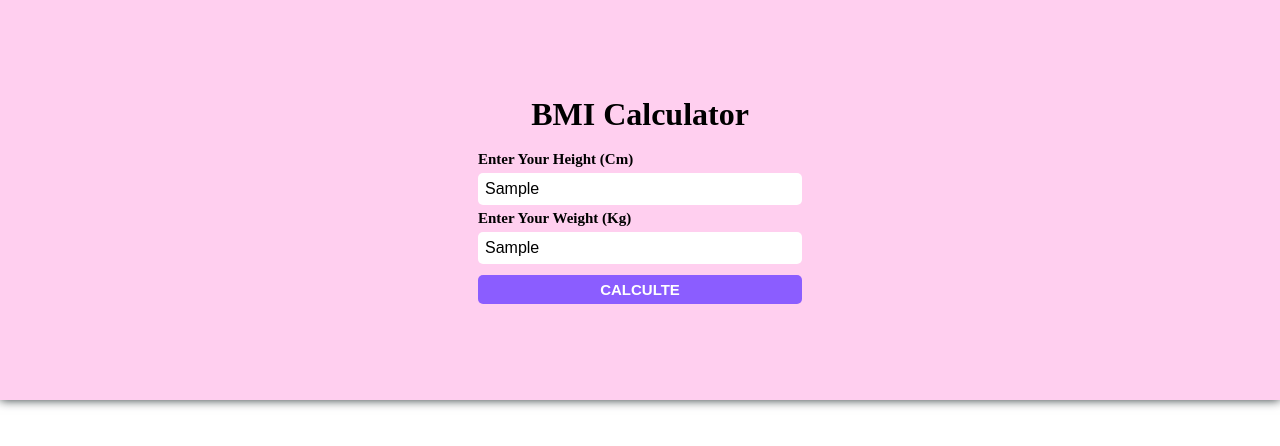
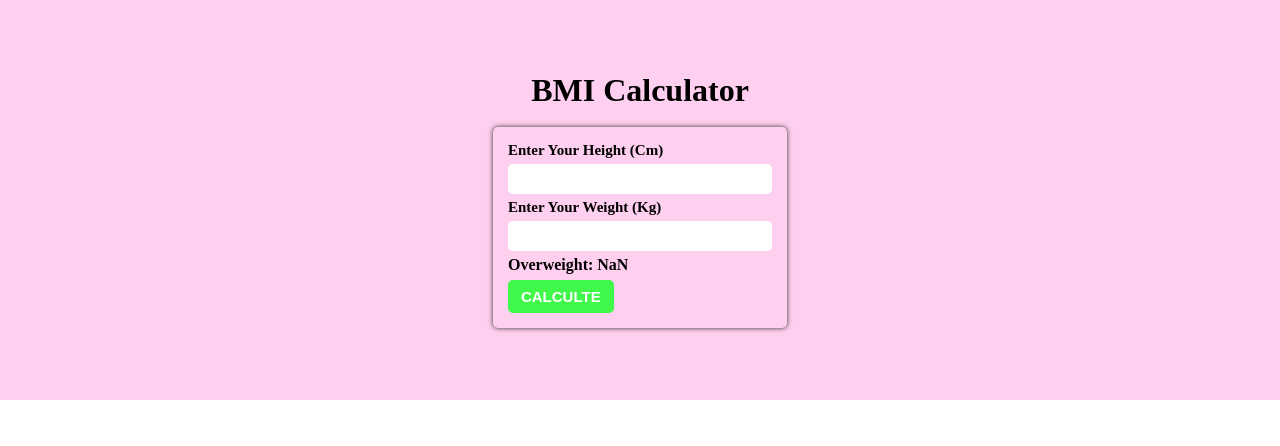
Before and after one commit to moha-salad64/BMI, a plain HTML site: page index.html in a window 1280 px wide. Both pictures are taken after typing "Sample", "Sample" into the empty fields and a click on the button "CALCULTE". Drawn offline with Linux system fonts and the light colour scheme.

Commit message:
part of functionality

```diff
--- a/index.html
+++ b/index.html
@@ -11,10 +11,13 @@
         <h1>BMI Calculator</h1>
         <div class="sub-container">
             <label>Enter your height (cm)</label>
-            <input type="type" class="height">
+            <input type="text" class="height">
+            <span class="errorText"></span>
             <label>Enter your weight (kg)</label>
-            <input type="type" class="weight">
-            <button>Calculte</button>
+            <input type="text" class="weight">
+            <span class="errorText"></span>
+            <div id="result"></div>
+            <button id="btncalculate">Calculte</button>
         </div>
     </div>
 
--- a/index.js
+++ b/index.js
@@ -1 +1,54 @@
-let weight = document.querySelector('.weight');
+const weight = document.querySelector('.weight');
+const height = document.querySelector('.height');
+const btnCalculate = document.getElementById('btncalculate');
+const errorText = document.querySelector('.errorText');
+let result = document.getElementById('result');
+
+btnCalculate.addEventListener('click', (event) => {
+    event.preventDefault();
+    let inputWeight = weight.value;
+    let inputHeight = height.value;
+
+    //checking the input fields empty
+    if (!inputHeight && !inputWeight) {
+        height.style.border = '1px solid red';
+        weight.style.border = '1px solid red';
+        // errorText.innerHTML = 'input required!'
+    }
+    else if (!inputHeight) {
+        height.style.border = '1px solid red';
+        // errorText.innerHTML = 'input required!'
+    }
+    else if (!inputWeight) {
+        weight.style.border = '1px solid red';
+        // errorText.innerHTML = 'input required!'
+    }
+    else {
+        calculateBMI();
+    }
+
+    // calculating BMI value fucntion
+    function calculateBMI() {
+        //calculating BMI value by fixed 2 point value
+        let BMI = (inputWeight / (inputHeight * inputHeight)).toFixed(2);
+        //checking BMI less than 18
+        if (BMI <= 18.5) {
+            result.innerText = `Under Weight: ${BMI}`;
+            result.style.fontWeight = '600';
+        }
+        else if (BMI > 18.6 && BMI < 25) {
+            result.innerHTML = `Normal Weight: ${BMI}`;
+            result.style.fontWeight = '600';
+        }
+        else {
+            result.textContent = `Overweight: ${BMI}`;
+            result.style.fontWeight = '600';
+        }
+        //clear border style
+        height.style.border = "";
+        weight.style.border = "";
+        //clear value input
+        weight.value = "";
+        height.value = "";
+    }
+})
--- a/style.css
+++ b/style.css
@@ -10,7 +10,6 @@
     align-items: center;
     height: 50vh;
     width: 50wh;
-    box-shadow: 0px 0px 10px #2A3335;
     background-color: #FFCFEF;
 }
 
@@ -18,15 +17,19 @@
     display: grid;
     flex-direction: column;
     margin-top: 18px;
+    position: relative;
+    box-shadow: 0px 0px 5px #2A3335;
+    padding: 15px;
+    border-radius: 5px;
 }
 
 .sub-container input{
     margin: 5px 0px;
-    padding: 7px 7px;
+    padding: 6px 7px;
     border-radius: 5px;
     border: none;
     outline: none;
-    width: 310px;
+    width: 250px;
     font-size: 16px;
 
     &&:hover{
@@ -43,14 +46,26 @@
 }
 
 .sub-container button{
+    width: 40%;
     margin-top: 6px;
-    padding: 6px 0px;
+    padding: 8px 0px;
     border-radius: 5px;
     border: none;
     outline: none;
     text-transform: uppercase;
     font-size: 15px;
     font-weight: 600;
-    background-color: #8B5DFF;
+    background-color: #3ff849;
     color: #fff;
+    cursor: pointer;
+
+    &&:hover{
+        background-color: #019c1b;
+    }
 }
+
+span{
+    color: red;
+    /* visibility: hidden; */
+    margin-top: -4px;
+}
```
